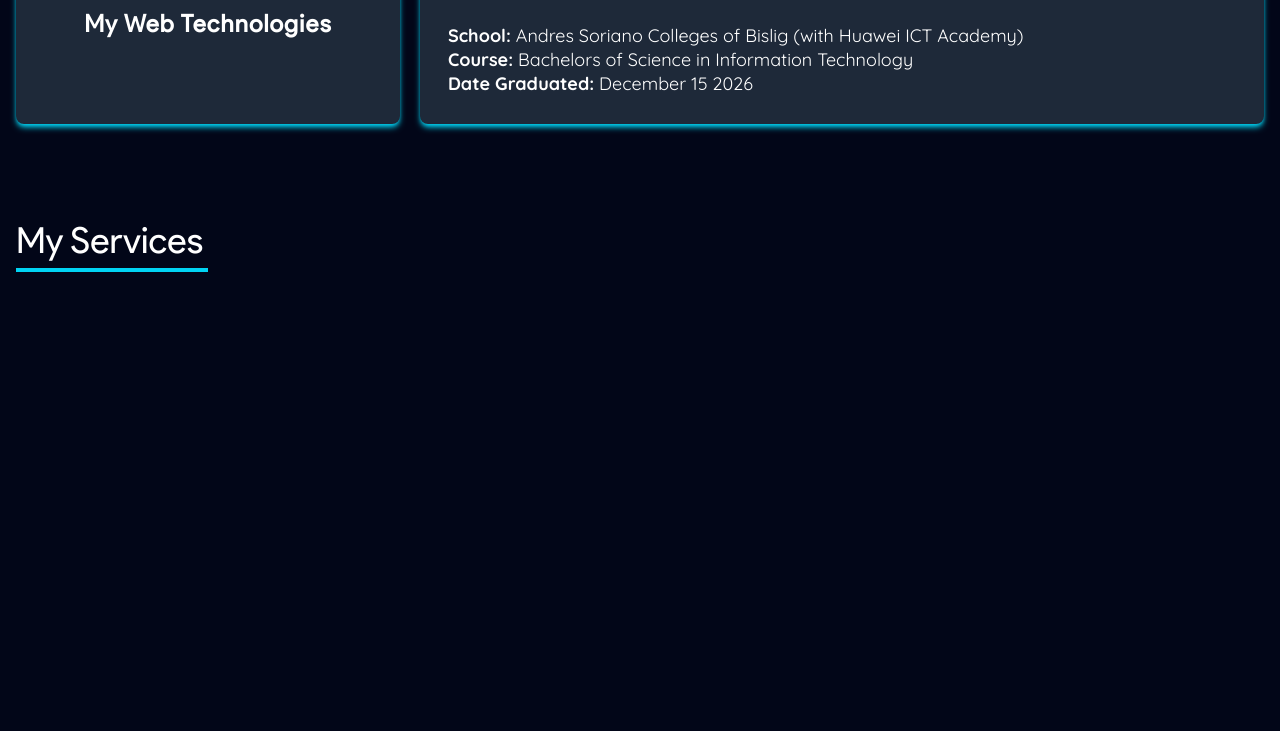
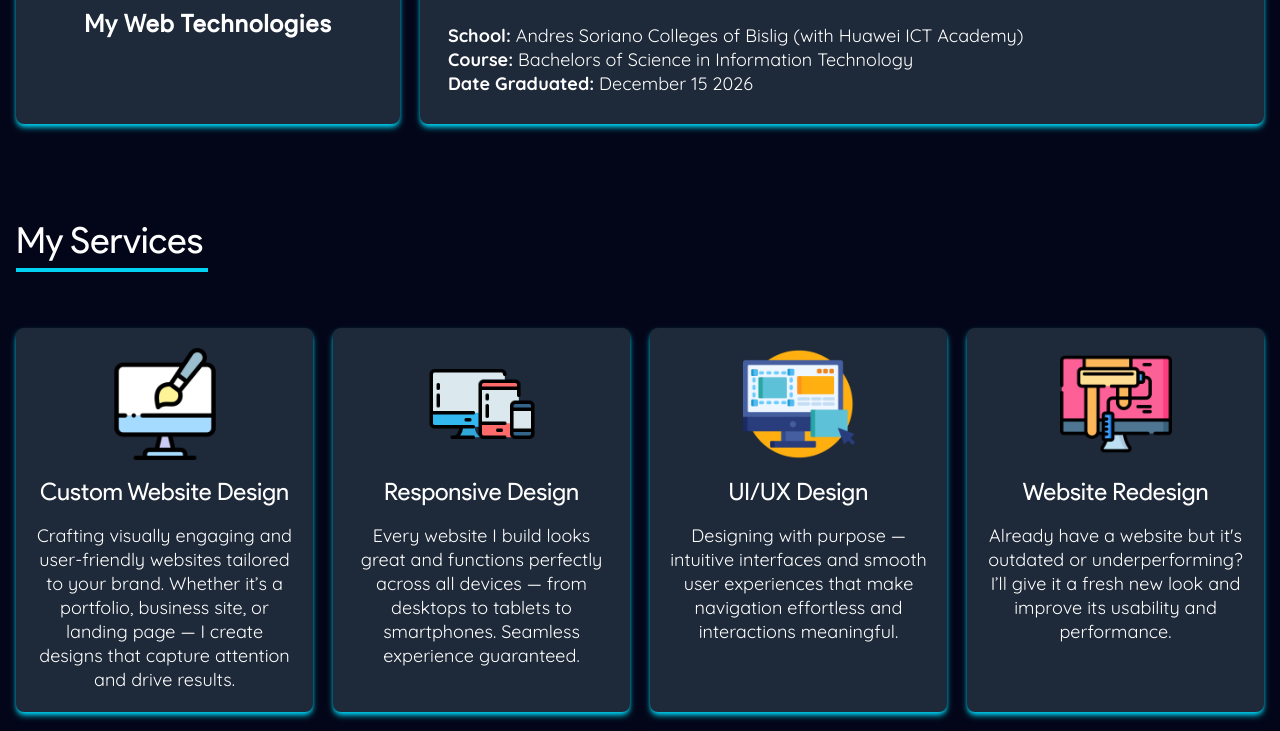
Before and after one commit to riyudev/Dapin-Portfolio, a React (Vite) app: page / in a window 1280 px wide. Shown: the part 1360-2091 px from the top of the page. Built offline with nearby package versions, Linux system fonts and the light colour scheme; some icons are missing.

Commit message:
added services

```diff
--- a/src/components/Services.jsx
+++ b/src/components/Services.jsx
@@ -1,12 +1,25 @@
 import React from "react";
+import { servicesData } from "../helpers/ServicesData";
 
 function Services() {
   return (
-    <section id="services" className="min-h-screen pt-24">
+    <section id="services" className="space-y-14 pt-24">
       <header className="space-y-2">
         <h3>My Services</h3>
         <hr className="w-48" />
       </header>
+      <div className="grid grid-cols-4 gap-5">
+        {servicesData.map((service, index) => (
+          <div
+            key={index}
+            className="flex flex-col items-center space-y-4 rounded-lg bg-gray-800 p-5 shadow-md shadow-cyan-400"
+          >
+            <img src={service.icon} alt={service.title} className="size-28" />
+            <h4 className="text-center">{service.title}</h4>
+            <p className="text-center">{service.description}</p>
+          </div>
+        ))}
+      </div>
     </section>
   );
 }
--- a/src/helpers/ServicesItem.jsx
+++ /dev/null
@@ -1,11 +0,0 @@
-import React from 'react'
-
-function ServicesItem() {
-  return (
-    <div>
-
-    </div>
-  )
-}
-
-export default ServicesItem
```
